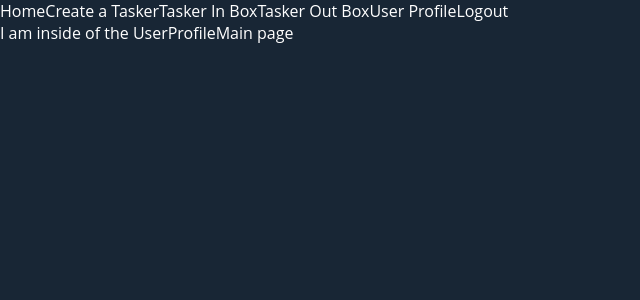
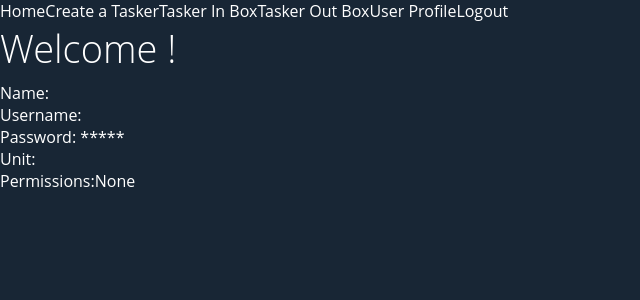
Before and after one commit to willjantscher/SDI_Capstone, a React (Create React App) app in the folder at-at/: page /authenticated_user/user_profile in a window 1280 px wide. Shown: the top 300 px of the page, without its empty margins (0-640 px from the left). Built offline with nearby package versions, Linux system fonts and the light colour scheme; no server answers; a web font is replaced by a local one.

Commit message:
created basic profile page with user's profile info

```diff
--- a/at-at/src/login/UserProfileMain.jsx
+++ b/at-at/src/login/UserProfileMain.jsx
@@ -1,17 +1,51 @@
 import React from "react"
-
+import Cookies from 'universal-cookie';
 
 class UserProfileMain extends React.Component {
     constructor(props) {
         super(props)
         this.state = {
             logged_in : null,
+            unit_name: '',
+            username: '',
+            first_name: '',
+            last_name: '',
+            perms: '',
         }
+    }
+
+    componentDidMount = () => {
+        let cookies = new Cookies();
+        let user_id = cookies.get("user_id");  //cookie name is user_id
+        fetch(`http://localhost:3001/user/${user_id}`)
+        .then(response => response.json())
+        .then(user =>
+            this.setState({
+                unit_name: user.unit_name,
+                username: user.username,
+                first_name: user.first_name,
+                last_name: user.last_name,
+                perms: user.perms
+            })
+        )
     }
 
     render() {
         return(
-            <div> I am inside of the UserProfileMain page</div>
+            <div>
+                <h1>Welcome {this.state.first_name} {this.state.last_name}!</h1>
+                <label>Name: {this.state.first_name} {this.state.last_name} </label>
+                <br/>
+                <label>Username: {this.state.username} </label>
+                <br/>
+                <label>Password: ***** </label>
+                <br/>
+                <label>Unit: {this.state.unit_name} </label>
+                <br/>
+                <label>Permissions:{this.state.perms ? this.state.perms : "None"} </label>
+                <br/>
+
+            </div>
         )
     }
 
```
